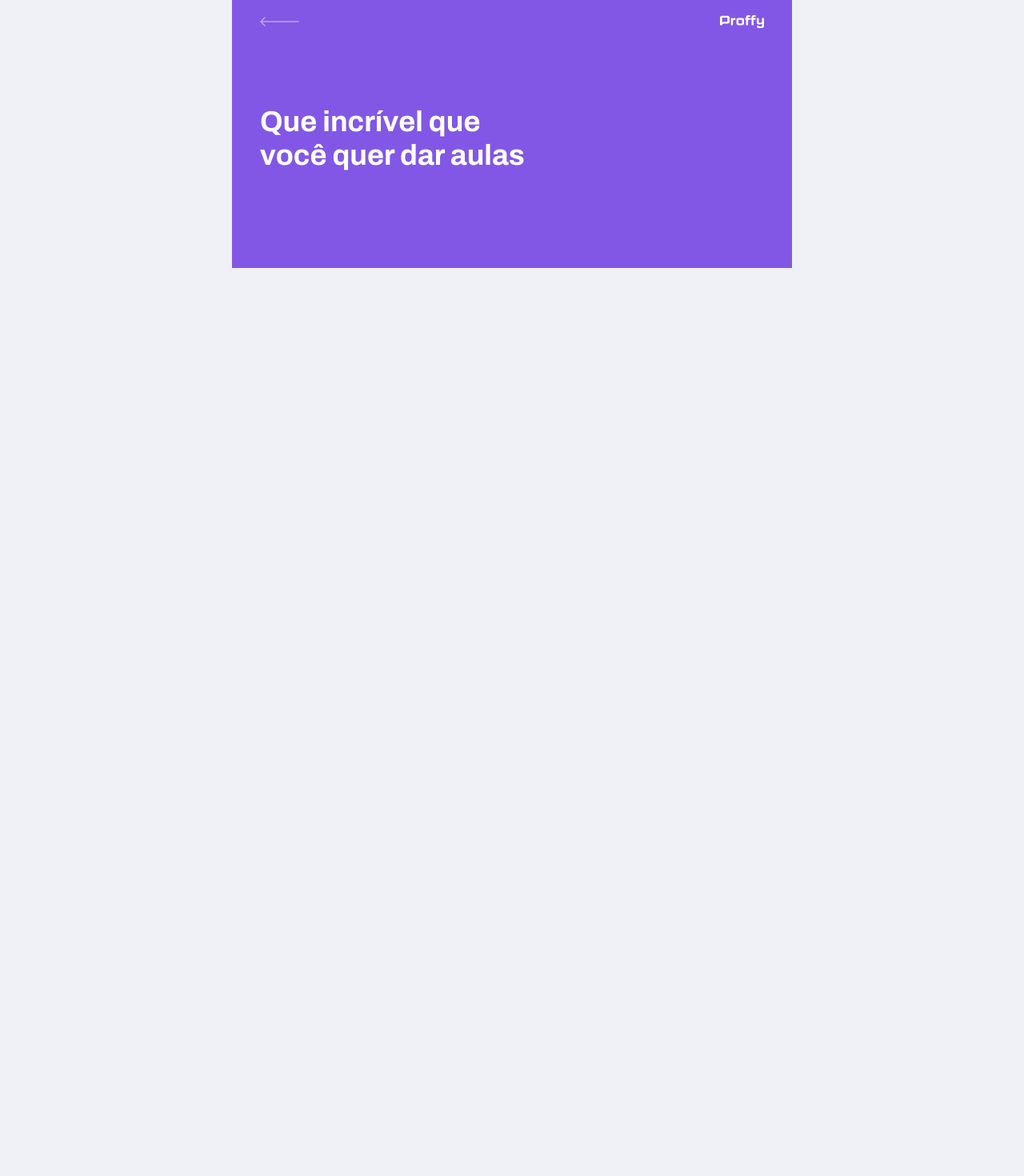
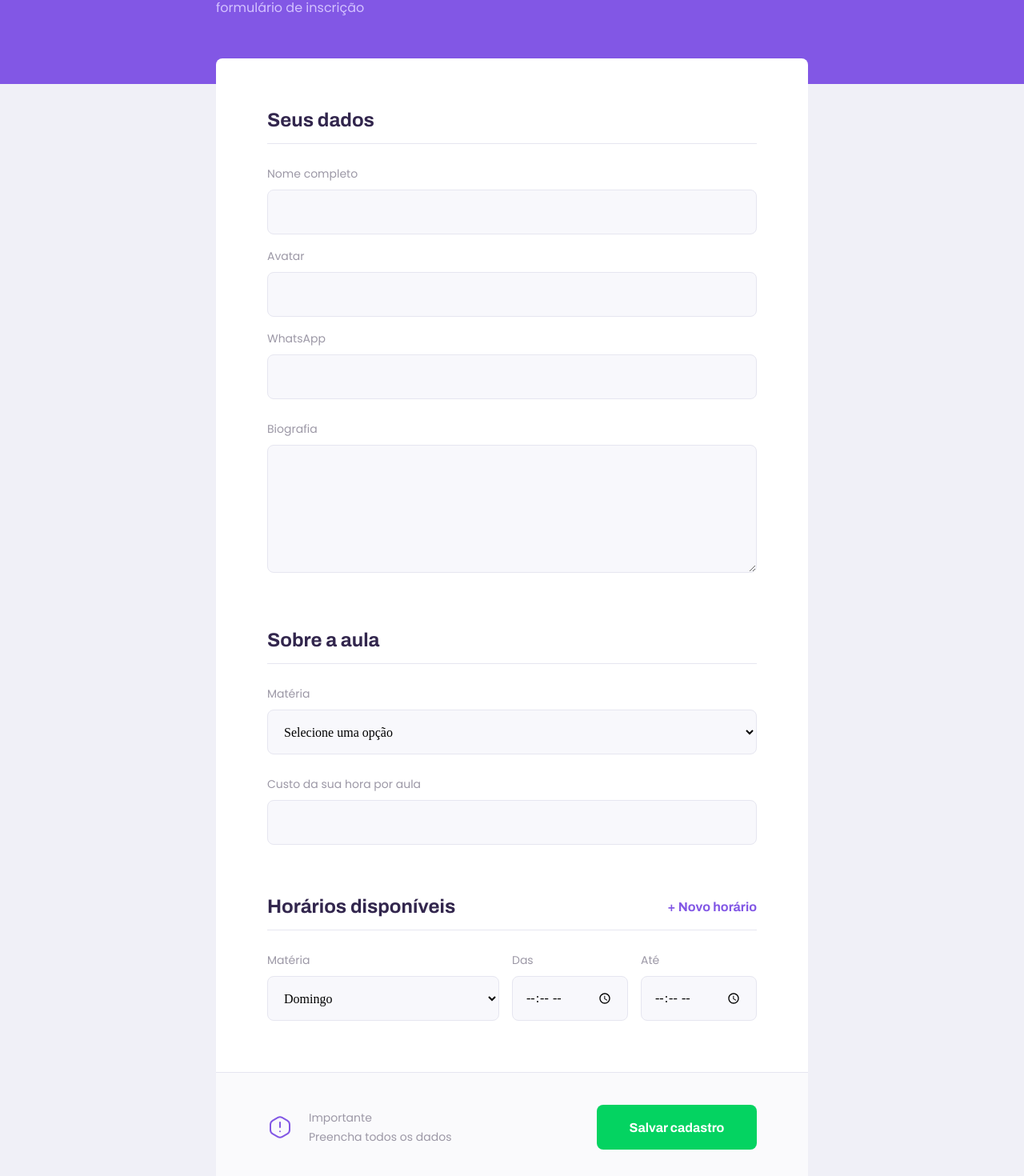
Before and after one commit to MiguelBragaGarcia/Proffy, a React (Create React App) app in the folder web/: page /give-classes in a window 1280 px wide. Shown: the part 235-1705 px from the top of the page at 80% size. Before the commit the page ends 800 px from the top, so only its background shows below. Built offline with nearby package versions, Linux system fonts and the light colour scheme.

Commit message:
Criando e finalizando a página TeacherForm

```diff
--- a/web/src/pages/TeacherForm/index.tsx
+++ b/web/src/pages/TeacherForm/index.tsx
@@ -1,10 +1,219 @@
-import React from "react";
+import React, { useState, FormEvent } from "react";
+import { useHistory } from "react-router-dom";
+
 import PageHeader from "../../components/PageHeader";
+import Input from "../../components/Input";
+import Textarea from "../../components/Textarea";
+import Select from "../../components/Select";
+
+import warningIcon from "../../assets/images/icons/warning.svg";
+
+import "./styles.css";
+import api from "../../services/api";
+
+interface ScheduleItemData {
+  week_day: number;
+  from: string;
+  to: string;
+}
 
 function TeacherForm() {
+  const history = useHistory();
+
+  const [name, setName] = useState("");
+  const [avatar, setAvatar] = useState("");
+  const [whatsapp, setWhatsapp] = useState("");
+  const [bio, setBio] = useState("");
+
+  const [subject, setSubject] = useState("");
+  const [cost, setCost] = useState("");
+
+  const [scheduleItems, setScheduleItems] = useState([
+    {
+      week_day: 0,
+      from: "",
+      to: "",
+    },
+  ]);
+
+  function addNewScheduleItem() {
+    setScheduleItems([...scheduleItems, { week_day: 0, from: "", to: "" }]);
+  }
+
+  function setScheduleItemValue(
+    position: number,
+    field: string,
+    value: string
+  ) {
+    const updatedScheduleItems = scheduleItems.map((scheduleItem, index) => {
+      if (index === position) {
+        return { ...scheduleItem, [field]: value };
+      }
+
+      return scheduleItem;
+    });
+
+    setScheduleItems(updatedScheduleItems);
+  }
+
+  function handleCreateClass(e: FormEvent) {
+    e.preventDefault();
+    api
+      .post("classes", {
+        name,
+        avatar,
+        whatsapp,
+        bio,
+        subject,
+        cost: Number(cost),
+        schedule: scheduleItems,
+      })
+      .then(() => {
+        alert("Cadastro realizado com sucesso");
+        history.push("/");
+      })
+      .catch(() => {
+        alert("Erro no cadastro tente novamente");
+      });
+  }
+
   return (
     <div id="page-teacher-form" className="container">
-      <PageHeader title="Que incrível que você quer dar aulas"></PageHeader>
+      <PageHeader
+        title="Que incrível que você quer dar aulas"
+        description="O primeiro passo é preencher esse formulário de inscrição"
+      ></PageHeader>
+
+      <main>
+        <form onSubmit={handleCreateClass}>
+          <fieldset>
+            <legend>Seus dados</legend>
+            <Input
+              name="name"
+              label="Nome completo"
+              value={name}
+              onChange={(e) => {
+                setName(e.target.value);
+              }}
+            ></Input>
+
+            <Input
+              name="avatar"
+              label="Avatar"
+              value={avatar}
+              onChange={(e) => {
+                setAvatar(e.target.value);
+              }}
+            ></Input>
+
+            <Input
+              name="whatsapp"
+              label="WhatsApp"
+              value={whatsapp}
+              onChange={(e) => {
+                setWhatsapp(e.target.value);
+              }}
+            ></Input>
+
+            <Textarea
+              name="bio"
+              label="Biografia"
+              value={bio}
+              onChange={(e) => {
+                setBio(e.target.value);
+              }}
+            ></Textarea>
+          </fieldset>
+
+          <fieldset>
+            <legend>Sobre a aula</legend>
+            <Select
+              name="subject"
+              label="Matéria"
+              value={subject}
+              onChange={(e) => setSubject(e.target.value)}
+              options={[
+                { value: "Artes", label: "Artes" },
+                { value: "Biologia", label: "Biologia" },
+                { value: "Ciências", label: "Ciências" },
+                { value: "Educação física", label: "Educação física" },
+                { value: "Geografia", label: "Geografia" },
+                { value: "História", label: "História" },
+                { value: "Matemática", label: "Matemática" },
+                { value: "Português", label: "Português" },
+                { value: "Química", label: "Química" },
+                { value: "Física", label: "Física" },
+              ]}
+            ></Select>
+
+            <Input
+              name="cost"
+              label="Custo da sua hora por aula"
+              value={cost}
+              onChange={(e) => setCost(e.target.value)}
+            ></Input>
+          </fieldset>
+
+          <fieldset>
+            <legend>
+              Horários disponíveis
+              <button type="button" onClick={addNewScheduleItem}>
+                + Novo horário
+              </button>
+            </legend>
+
+            {scheduleItems.map((scheduleItem, index) => (
+              <div className="schedule-item" key={scheduleItem.week_day}>
+                <Select
+                  name="subject"
+                  label="Matéria"
+                  value={scheduleItem.week_day}
+                  onChange={(e) =>
+                    setScheduleItemValue(index, "week_day", e.target.value)
+                  }
+                  options={[
+                    { value: "0", label: "Domingo" },
+                    { value: "1", label: "Segunda-Feira" },
+                    { value: "2", label: "Terça-Feira" },
+                    { value: "3", label: "Quarta-Feira" },
+                    { value: "4", label: "QuintaFeira" },
+                    { value: "5", label: "Sexta-Feira" },
+                    { value: "6", label: "Sábado" },
+                  ]}
+                ></Select>
+
+                <Input
+                  name="from"
+                  label="Das"
+                  type="time"
+                  value={scheduleItem.from}
+                  onChange={(e) =>
+                    setScheduleItemValue(index, "from", e.target.value)
+                  }
+                ></Input>
+                <Input
+                  name="to"
+                  label="Até"
+                  type="time"
+                  value={scheduleItem.to}
+                  onChange={(e) =>
+                    setScheduleItemValue(index, "to", e.target.value)
+                  }
+                ></Input>
+              </div>
+            ))}
+          </fieldset>
+
+          <footer>
+            <p>
+              <img src={warningIcon} alt="Aviso importante" />
+              Importante <br />
+              Preencha todos os dados
+            </p>
+            <button type="submit">Salvar cadastro</button>
+          </footer>
+        </form>
+      </main>
     </div>
   );
 }
--- /dev/null
+++ b/web/src/pages/TeacherForm/styles.css
@@ -0,0 +1,143 @@
+#page-teacher-form {
+  width: 100vw;
+  height: 100vh;
+}
+
+#page-teacher-from .page-header .header-content {
+  margin-bottom: 6.4rem;
+}
+
+#page-teacher-form main {
+  background: var(--color-box-base);
+  width: 100%;
+  max-width: 74rem;
+  border-radius: 0.8rem;
+  margin: -3.2rem auto 3.2rem;
+  padding-top: 6.4rem;
+  overflow: hidden;
+}
+
+#page-teacher-form main fieldset {
+  border: 0;
+  padding: 0 2.4rem;
+}
+
+#page-teacher-form main fieldset + fieldset {
+  margin-top: 6.4rem;
+}
+
+#page-teacher-form main fieldset legend {
+  display: flex;
+  flex: 1;
+  justify-content: space-between;
+
+  font: 700 2.4rem Archivo;
+  color: var(--color-text-title);
+  margin-bottom: 2.4rem;
+  width: 100%;
+  padding-bottom: 1.6rem;
+  border-bottom: 1px solid var(--color-line-in-white);
+}
+
+#page-teacher-form main fieldset legend button {
+  background: none;
+  border: 0;
+  color: var(--color-primary);
+  font: 700 1.6rem Archivo;
+  cursor: pointer;
+  transition: color 0.2s;
+}
+
+#page-teacher-form main fieldset legend button:hover {
+  color: var(--colot-primary-dark);
+}
+
+#page-teacher-form main fieldset .input-block + .textarea-block,
+#page-teacher-form main fieldset .select-block + .input-block {
+  margin-top: 2.4rem;
+}
+
+#page-teacher-form main label {
+  color: var(--color-text-complement);
+}
+
+#page-teacher-form main footer {
+  padding: 4rem 2.4rem;
+  background: var(--color-box-footer);
+  border-top: 1px solid var(--color-line-in-white);
+  margin-top: 6.4rem;
+}
+
+#page-teacher-form main footer p {
+  display: flex;
+  align-items: center;
+  justify-content: center;
+  font-size: 1.4rem;
+  line-height: 2.4rem;
+  color: var(--color-text-complement);
+}
+
+#page-teacher-form main footer p img {
+  margin-right: 2rem;
+}
+
+#page-teacher-form main footer button {
+  width: 100%;
+  height: 5.6rem;
+  background: var(--color-secundary);
+  color: var(--color-button-text);
+  border: 0;
+  border-radius: 0.8rem;
+  cursor: pointer;
+  font: 700 1.6rem Archivo;
+  display: flex;
+  align-items: center;
+  justify-content: center;
+  text-decoration: none;
+  transition: background-color 0.2s;
+  margin-top: 3.2rem;
+}
+
+#page-teacher-form main footer button:hover {
+  background: var(--color-secundary-dark);
+}
+
+@media (min-width: 700px) {
+  #page-teacher-form {
+    max-width: 100vw;
+  }
+
+  #page-teacher-form .page-header .header-content {
+    margin-bottom: 0;
+  }
+
+  #page-teacher-form main fieldset {
+    padding: 0 6.4rem;
+  }
+
+  #page-teacher-form main .schedule-item {
+    display: grid;
+    grid-template-columns: 2fr 1fr 1fr;
+    column-gap: 1.6rem;
+  }
+
+  #page-teacher-form main .schedule-item .input-block {
+    margin-top: 0 !important;
+  }
+
+  #page-teacher-form main footer {
+    padding: 4rem 6.4rem;
+    display: flex;
+    align-items: center;
+    justify-content: space-between;
+  }
+
+  #page-teacher-form main footer p {
+    justify-content: space-between;
+  }
+
+  #page-teacher-form main footer button {
+    width: 20rem;
+    margin-top: 0;
+  }
+}
```
